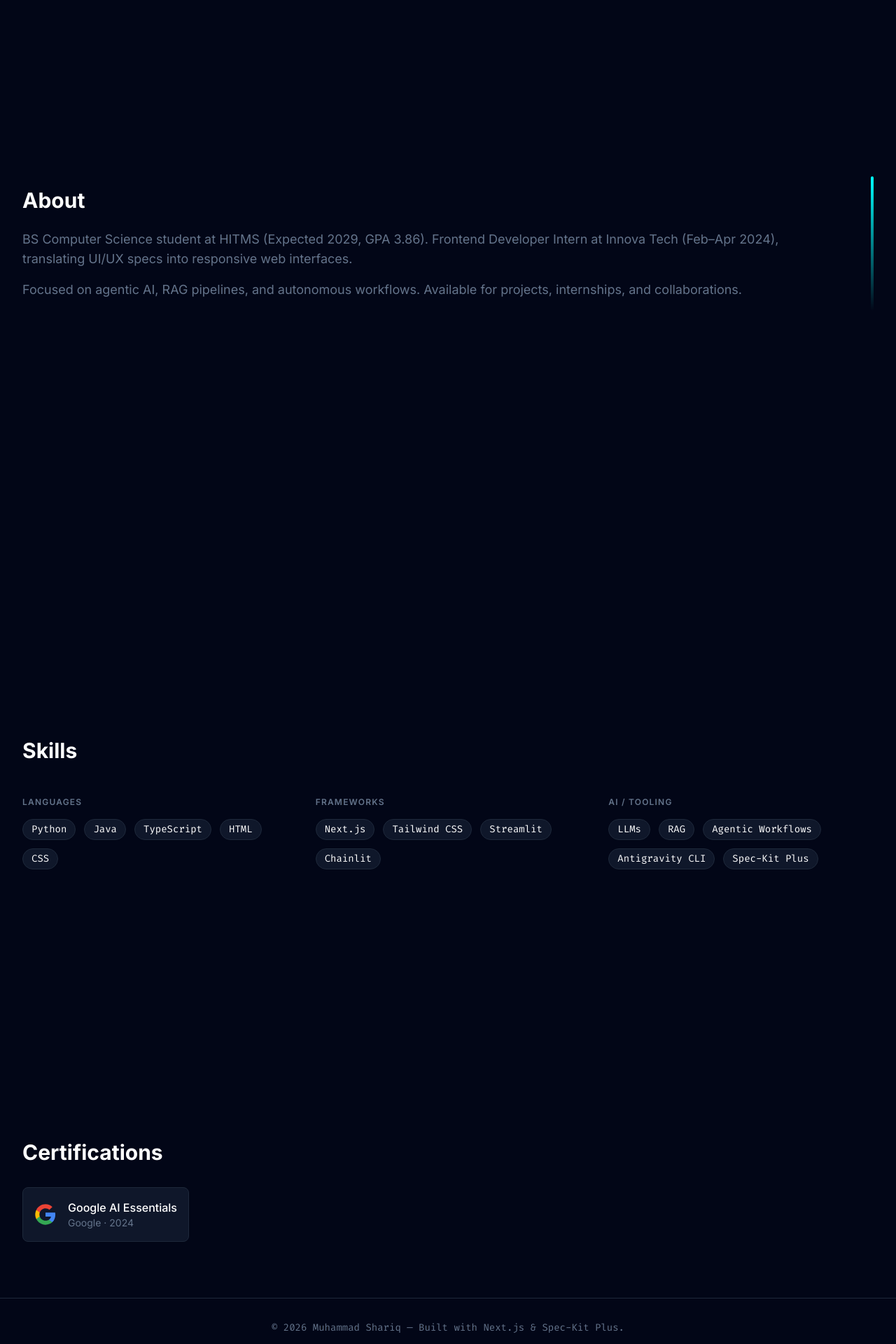
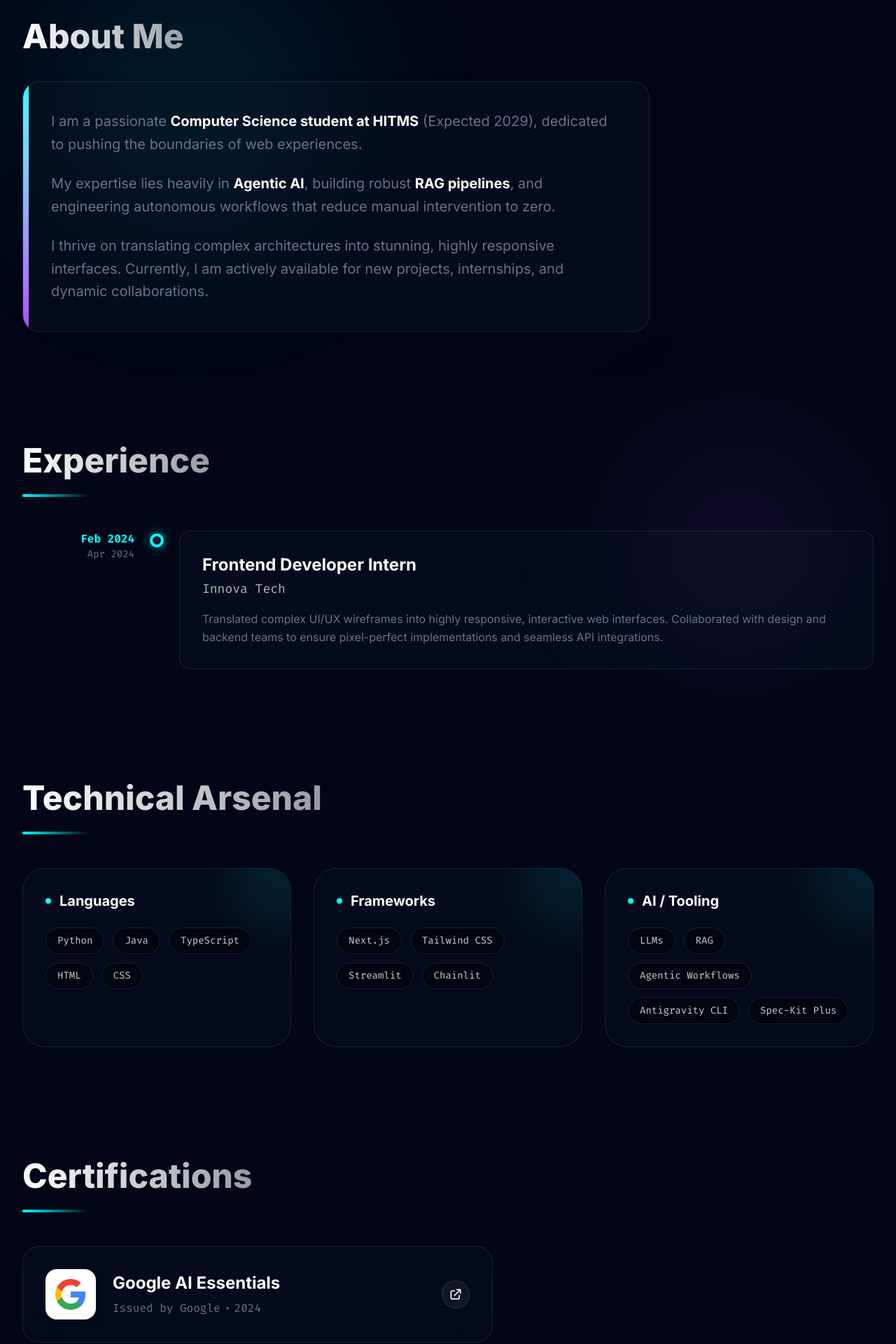
Before and after one commit to shariq001/Portfolio, a Next.js app: page /about in a window 1280 px wide. Shown: the part 180-2100 px from the top of the page at 70% size. Built offline with nearby package versions, Linux system fonts and the light colour scheme.

Commit message:
style(about): complete visual overhaul with glassmorphism, separate Experience timeline, and interactive Certification links

```diff
--- a/app/about/page.tsx
+++ b/app/about/page.tsx
@@ -1,4 +1,5 @@
 import About from '@/components/About';
+import Experience from '@/components/Experience';
 import Skills from '@/components/Skills';
 import Certifications from '@/components/Certifications';
 
@@ -6,6 +7,7 @@ export default function AboutPage() {
   return (
     <main className="pt-32 min-h-screen">
       <About />
+      <Experience />
       <Skills />
       <Certifications />
     </main>
--- a/components/About.tsx
+++ b/components/About.tsx
@@ -1,21 +1,40 @@
-/** About section component detailing background and focus */
 export default function About() {
   return (
-    <section id="about" className="min-h-screen flex items-center px-4 sm:px-6 lg:px-8 max-w-7xl mx-auto py-20">
-      <div className="w-full flex flex-col md:flex-row gap-12 items-center">
-        <div className="flex-1">
-          <h2 className="text-3xl font-bold mb-6 text-white font-sans">About</h2>
-          <div className="text-lg text-muted space-y-4">
-            <p>
-              BS Computer Science student at HITMS (Expected 2029, GPA 3.86). Frontend Developer Intern at Innova Tech (Feb–Apr 2024), translating UI/UX specs into responsive web interfaces.
-            </p>
-            <p>
-              Focused on agentic AI, RAG pipelines, and autonomous workflows. Available for projects, internships, and collaborations.
-            </p>
+    <section id="about" className="py-20 px-4 sm:px-6 lg:px-8 max-w-7xl mx-auto relative">
+      <div className="absolute top-0 left-20 w-96 h-96 bg-primary/10 rounded-full blur-[120px] pointer-events-none"></div>
+
+      <div className="w-full flex flex-col lg:flex-row gap-16 items-center">
+        <div className="flex-1 relative z-10 animate-fade-up">
+          <h2 className="text-4xl md:text-5xl font-extrabold text-transparent bg-clip-text bg-gradient-to-r from-white to-white/60 font-sans inline-block pb-2 mb-8">
+            About Me
+          </h2>
+
+          <div className="bg-surface/30 backdrop-blur-2xl border border-white/10 rounded-3xl p-8 md:p-10 shadow-2xl relative overflow-hidden group hover:border-primary/30 transition-colors duration-500">
+            <div className="absolute top-0 left-0 w-2 h-full bg-gradient-to-b from-primary to-purple-500"></div>
+
+            <div className="text-lg md:text-xl text-muted space-y-6 leading-relaxed relative z-10">
+              <p>
+                I am a passionate <strong className="text-white">Computer Science student at HITMS</strong> (Expected 2029), dedicated to pushing the boundaries of web experiences.
+              </p>
+              <p>
+                My expertise lies heavily in <strong className="text-white">Agentic AI</strong>, building robust <strong className="text-white">RAG pipelines</strong>, and engineering autonomous workflows that reduce manual intervention to zero.
+              </p>
+              <p>
+                I thrive on translating complex architectures into stunning, highly responsive interfaces. Currently, I am actively available for new projects, internships, and dynamic collaborations.
+              </p>
+            </div>
           </div>
         </div>
-        <div className="hidden md:flex justify-center shrink-0">
-          <div className="w-1 h-48 bg-gradient-to-b from-primary to-transparent rounded-full"></div>
+
+        {/* Decorative Visual element */}
+        <div className="hidden lg:flex justify-center shrink-0 relative animate-fade-up" style={{ animationDelay: '0.3s' }}>
+          <div className="w-64 h-64 rounded-full border border-white/10 relative flex items-center justify-center group">
+             <div className="absolute inset-4 rounded-full border border-primary/30 border-t-primary animate-[spin-slow_10s_linear_infinite]"></div>
+             <div className="absolute inset-8 rounded-full border border-purple-500/30 border-b-purple-500 animate-[spin-slow_15s_linear_infinite_reverse]"></div>
+             <div className="w-24 h-24 bg-surface/50 backdrop-blur-md rounded-full border border-white/20 flex items-center justify-center shadow-[0_0_30px_rgba(0,255,255,0.2)] group-hover:shadow-[0_0_50px_rgba(0,255,255,0.5)] transition-shadow duration-500">
+               <span className="font-mono text-3xl font-black text-transparent bg-clip-text bg-gradient-to-br from-white to-primary">MS</span>
+             </div>
+          </div>
         </div>
       </div>
     </section>
--- a/components/Certifications.tsx
+++ b/components/Certifications.tsx
@@ -1,22 +1,44 @@
-/** Certifications section with minimal card UI */
 export default function Certifications() {
   return (
-    <section id="certs" className="py-20 px-4 sm:px-6 lg:px-8 max-w-7xl mx-auto">
-      <h2 className="text-3xl font-bold mb-8 text-white font-sans">Certifications</h2>
-      <div className="bg-surface border border-border rounded-lg p-4 inline-flex items-center gap-4 hover:border-primary/50 transition-colors">
-        <div className="flex-shrink-0">
-          <svg className="w-8 h-8" viewBox="0 0 24 24" fill="none" xmlns="http://www.w3.org/2000/svg" aria-hidden="true">
+    <section id="certs" className="py-20 px-4 sm:px-6 lg:px-8 max-w-7xl mx-auto relative pb-32">
+      <div className="mb-12 animate-fade-up">
+        <h2 className="text-4xl md:text-5xl font-extrabold text-transparent bg-clip-text bg-gradient-to-r from-white to-white/60 font-sans inline-block pb-2">
+          Certifications
+        </h2>
+        <div className="w-24 h-1 bg-gradient-to-r from-primary to-transparent mt-4 rounded-full"></div>
+      </div>
+
+      <a
+        href="https://coursera.org/share/7fdcc92ea764d047676cd4ffbc2740af"
+        target="_blank"
+        rel="noopener noreferrer"
+        className="group relative inline-flex flex-col sm:flex-row items-center gap-6 bg-surface/30 backdrop-blur-2xl border border-white/10 rounded-3xl p-6 sm:p-8 hover:border-primary/60 transition-all duration-500 hover:-translate-y-2 hover:shadow-[0_15px_40px_rgba(0,255,255,0.15)] overflow-hidden animate-fade-up w-full max-w-2xl"
+        style={{ animationDelay: '0.2s' }}
+      >
+        <div className="absolute inset-0 bg-gradient-to-r from-primary/5 via-transparent to-transparent opacity-0 group-hover:opacity-100 transition-opacity duration-500 pointer-events-none"></div>
+
+        <div className="flex-shrink-0 bg-white p-3 rounded-2xl shadow-lg group-hover:scale-110 transition-transform duration-500 z-10">
+          <svg className="w-12 h-12" viewBox="0 0 24 24" fill="none" xmlns="http://www.w3.org/2000/svg" aria-hidden="true">
             <path d="M22.56 12.25c0-.78-.07-1.53-.2-2.25H12v4.26h5.92c-.26 1.37-1.04 2.53-2.21 3.31v2.77h3.57c2.08-1.92 3.28-4.74 3.28-8.09z" fill="#4285F4"/>
             <path d="M12 23c2.97 0 5.46-.98 7.28-2.66l-3.57-2.77c-.98.66-2.23 1.06-3.71 1.06-2.86 0-5.29-1.93-6.16-4.53H2.18v2.84C3.99 20.53 7.7 23 12 23z" fill="#34A853"/>
             <path d="M5.84 14.09c-.22-.66-.35-1.36-.35-2.09s.13-1.43.35-2.09V7.07H2.18C1.43 8.55 1 10.22 1 12s.43 3.45 1.18 4.93l2.85-2.22.81-.62z" fill="#FBBC05"/>
             <path d="M12 5.38c1.62 0 3.06.56 4.21 1.64l3.15-3.15C17.45 2.09 14.97 1 12 1 7.7 1 3.99 3.47 2.18 7.07l3.66 2.84c.87-2.6 3.3-4.53 6.16-4.53z" fill="#EA4335"/>
           </svg>
         </div>
-        <div>
-          <h3 className="text-white font-medium">Google AI Essentials</h3>
-          <p className="text-sm text-muted">Google · 2024</p>
+
+        <div className="flex flex-col text-center sm:text-left z-10">
+          <h3 className="text-white font-bold text-2xl group-hover:text-primary transition-colors">Google AI Essentials</h3>
+          <p className="text-muted font-mono mt-2 flex items-center justify-center sm:justify-start gap-2">
+            Issued by Google
+            <span className="w-1 h-1 rounded-full bg-white/30"></span>
+            2024
+          </p>
         </div>
-      </div>
+
+        <div className="sm:ml-auto w-10 h-10 rounded-full bg-white/5 border border-white/10 flex items-center justify-center group-hover:bg-primary group-hover:text-surface group-hover:border-primary transition-all duration-500 z-10 text-white mt-4 sm:mt-0">
+          <svg className="w-5 h-5" fill="none" stroke="currentColor" viewBox="0 0 24 24"><path strokeLinecap="round" strokeLinejoin="round" strokeWidth="2" d="M10 6H6a2 2 0 00-2 2v10a2 2 0 002 2h10a2 2 0 002-2v-4M14 4h6m0 0v6m0-6L10 14"></path></svg>
+        </div>
+      </a>
     </section>
   );
 }
--- /dev/null
+++ b/components/Experience.tsx
@@ -0,0 +1,43 @@
+export default function Experience() {
+  return (
+    <section id="experience" className="py-20 px-4 sm:px-6 lg:px-8 max-w-7xl mx-auto relative">
+      <div className="absolute top-20 right-20 w-72 h-72 bg-purple-500/10 rounded-full blur-[100px] pointer-events-none"></div>
+
+      <div className="mb-12 animate-fade-up">
+        <h2 className="text-4xl md:text-5xl font-extrabold text-transparent bg-clip-text bg-gradient-to-r from-white to-white/60 font-sans inline-block pb-2">
+          Experience
+        </h2>
+        <div className="w-24 h-1 bg-gradient-to-r from-primary to-transparent mt-4 rounded-full"></div>
+      </div>
+
+      <div className="relative border-l-2 border-white/10 pl-8 ml-4 md:ml-0 md:pl-0 md:border-none space-y-12">
+        {/* Timeline item */}
+        <div className="relative md:flex md:gap-8 group animate-fade-up" style={{ animationDelay: '0.2s' }}>
+
+          <div className="absolute -left-[41px] md:relative md:left-0 md:w-48 flex-shrink-0 flex md:justify-end mt-1 md:mt-0">
+             <div className="hidden md:block text-right pr-8">
+               <div className="text-primary font-mono font-bold">Feb 2024</div>
+               <div className="text-muted text-sm font-mono">Apr 2024</div>
+             </div>
+             {/* Timeline Node */}
+             <div className="w-5 h-5 rounded-full bg-surface border-4 border-primary z-10 md:absolute md:-right-[10px] md:top-1 group-hover:scale-125 transition-transform duration-300 shadow-[0_0_15px_rgba(0,255,255,0.5)]"></div>
+          </div>
+
+          <div className="md:hidden mb-2">
+            <span className="text-primary font-mono text-sm font-bold">Feb 2024 — Apr 2024</span>
+          </div>
+
+          <div className="bg-surface/30 backdrop-blur-xl border border-white/10 rounded-2xl p-6 md:p-8 flex-grow hover:border-primary/50 transition-all duration-500 hover:-translate-y-2 hover:shadow-[0_15px_40px_rgba(0,255,255,0.1)] relative overflow-hidden">
+            <div className="absolute inset-0 bg-gradient-to-br from-primary/5 to-transparent opacity-0 group-hover:opacity-100 transition-opacity duration-500"></div>
+            <h3 className="text-2xl font-bold text-white mb-1 group-hover:text-primary transition-colors">Frontend Developer Intern</h3>
+            <h4 className="text-lg text-white/70 font-mono mb-4">Innova Tech</h4>
+            <p className="text-muted leading-relaxed">
+              Translated complex UI/UX wireframes into highly responsive, interactive web interfaces. Collaborated with design and backend teams to ensure pixel-perfect implementations and seamless API integrations.
+            </p>
+          </div>
+
+        </div>
+      </div>
+    </section>
+  );
+}
--- a/components/Skills.tsx
+++ b/components/Skills.tsx
@@ -1,33 +1,50 @@
-/** Skills section displaying categorized technology pills */
 export default function Skills() {
   const skills = [
     {
       category: 'Languages',
-      items: ['Python', 'Java', 'TypeScript', 'HTML', 'CSS']
+      items: ['Python', 'Java', 'TypeScript', 'HTML', 'CSS'],
+      delay: '0.2s'
     },
     {
       category: 'Frameworks',
-      items: ['Next.js', 'Tailwind CSS', 'Streamlit', 'Chainlit']
+      items: ['Next.js', 'Tailwind CSS', 'Streamlit', 'Chainlit'],
+      delay: '0.4s'
     },
     {
       category: 'AI / Tooling',
-      items: ['LLMs', 'RAG', 'Agentic Workflows', 'Antigravity CLI', 'Spec-Kit Plus']
+      items: ['LLMs', 'RAG', 'Agentic Workflows', 'Antigravity CLI', 'Spec-Kit Plus'],
+      delay: '0.6s'
     }
   ];
 
   return (
-    <section id="skills" className="min-h-screen flex items-center px-4 sm:px-6 lg:px-8 max-w-7xl mx-auto py-20">
-      <div className="w-full">
-        <h2 className="text-3xl font-bold mb-12 text-white font-sans">Skills</h2>
-        <div className="grid grid-cols-1 md:grid-cols-2 lg:grid-cols-3 gap-10">
+    <section id="skills" className="py-20 px-4 sm:px-6 lg:px-8 max-w-7xl mx-auto relative">
+      <div className="mb-12 text-center md:text-left animate-fade-up">
+        <h2 className="text-4xl md:text-5xl font-extrabold text-transparent bg-clip-text bg-gradient-to-r from-white to-white/60 font-sans inline-block pb-2">
+          Technical Arsenal
+        </h2>
+        <div className="w-24 h-1 bg-gradient-to-r from-primary to-transparent mt-4 mx-auto md:mx-0 rounded-full"></div>
+      </div>
+
+      <div className="grid grid-cols-1 md:grid-cols-3 gap-8">
         {skills.map((group) => (
-            <div key={group.category}>
-              <h3 className="text-muted text-xs uppercase tracking-widest mb-4 font-semibold">{group.category}</h3>
-              <div className="flex flex-wrap gap-3">
+          <div
+            key={group.category}
+            className="group bg-surface/30 backdrop-blur-xl border border-white/10 rounded-[2rem] p-8 hover:border-primary/50 transition-all duration-500 hover:-translate-y-2 hover:shadow-[0_15px_40px_rgba(0,255,255,0.1)] relative overflow-hidden animate-fade-up"
+            style={{ animationDelay: group.delay }}
+          >
+            <div className="absolute -top-20 -right-20 w-40 h-40 bg-primary/10 rounded-full blur-[40px] group-hover:bg-primary/20 transition-colors duration-500"></div>
+
+            <h3 className="text-white text-xl font-bold font-sans mb-6 relative z-10 flex items-center gap-3">
+              <span className="w-2 h-2 rounded-full bg-primary"></span>
+              {group.category}
+            </h3>
+
+            <div className="flex flex-wrap gap-3 relative z-10">
               {group.items.map((skill) => (
                 <span
                   key={skill}
-                    className="bg-surface border border-border text-sm font-mono px-3 py-1 rounded-full text-white transition-colors hover:border-primary hover:text-primary cursor-default"
+                  className="bg-black/40 border border-white/10 text-sm font-mono px-4 py-2 rounded-full text-white/80 transition-all duration-300 hover:border-primary hover:text-white hover:bg-primary/10 hover:-translate-y-1 cursor-default shadow-sm"
                 >
                   {skill}
                 </span>
@@ -36,7 +53,6 @@ export default function Skills() {
           </div>
         ))}
       </div>
-      </div>
     </section>
   );
 }
```
Lines whose indentation alone changed are shown as unchanged.
